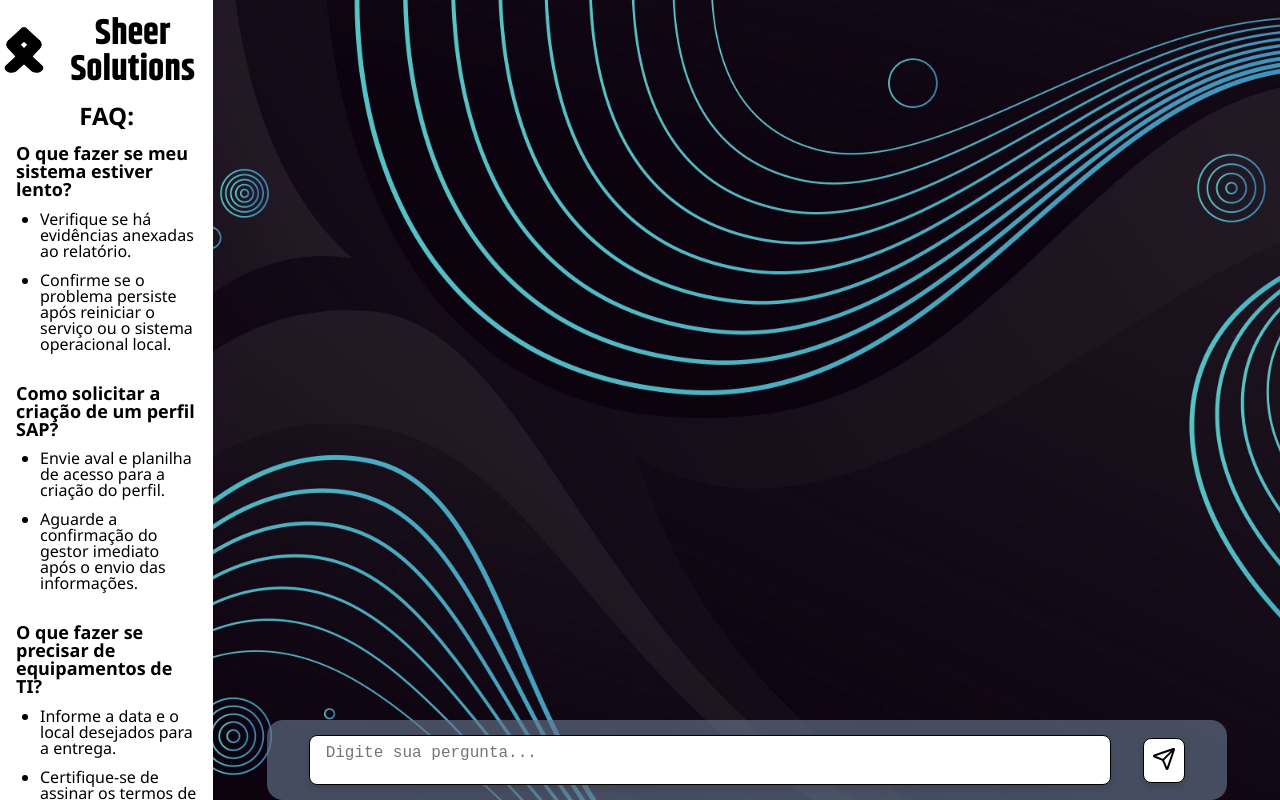
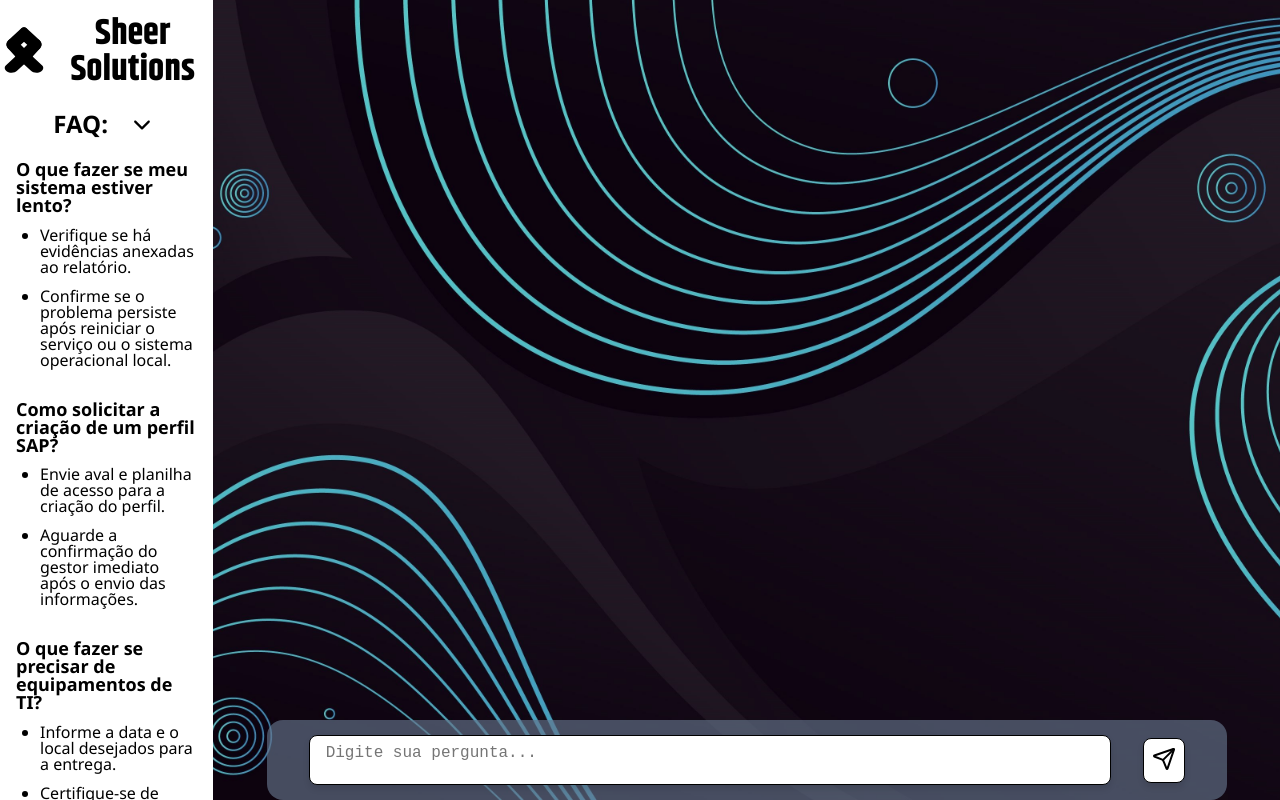
Before and after one commit to Leandro-Sales1/sheersolution, a React (Create React App) app: page / in a window 1280 px wide. Built offline with nearby package versions, Linux system fonts and the light colour scheme.

Commit message:
toggle on FAQ implemented

```diff
--- a/package.json
+++ b/package.json
@@ -8,7 +8,7 @@
     "@testing-library/user-event": "^13.5.0",
     "react": "^18.3.1",
     "react-dom": "^18.3.1",
-    "react-icons": "^5.2.1",
+    "react-icons": "^5.3.0",
     "react-scripts": "5.0.1",
     "web-vitals": "^2.1.4"
   },
--- a/src/components/left-side-bar/LeftSideBar.js
+++ b/src/components/left-side-bar/LeftSideBar.js
@@ -1,7 +1,10 @@
 import './leftSideBar.css'
+import { IoIosArrowDown, IoIosArrowUp } from "react-icons/io";
 import { faqs } from '../../constants/faqs'
+import { useState } from 'react';
 
 export default function LeftSideBar() {
+  const [isFAQOpen, setIsFAQOpen] = useState(true)
 
   return (
     <>
@@ -10,9 +13,15 @@ export default function LeftSideBar() {
           <img alt="logo" className="logo" src="/assets/logo.svg" />
           <h2 className="company-name">Sheer Solutions</h2>
         </div>
+        <div className='faq-menu'>
           <p className="solutions-text">FAQ:</p>
+          <button className="faq-button" onClick={() => setIsFAQOpen(!isFAQOpen)}>
+            {isFAQOpen ? <IoIosArrowDown /> : <IoIosArrowUp />}
+          </button>
+        </div>
         <div className="faq-div">
-          {faqs.map((faq, index) => {
+          {isFAQOpen &&
+            faqs.map((faq, index) => {
               return (
                 <ul key={index} className='faq-question'>
                   {faq.question}
@@ -22,7 +31,7 @@ export default function LeftSideBar() {
               )
             })}
         </div>
-        <div className='collaborator-div'>
+        <div className={`collaborator-div ${!isFAQOpen ? 'faq-closed' : ''}`}>
           <img className='collaborator-img' src='./assets/joaoGomes.png' alt='Imagem do colaborador'></img>
           <h2 className='collaborator-name'>João Gomes</h2>
           <p className='collaborator-title'>Service Desk</p>
--- a/src/components/left-side-bar/leftSideBar.css
+++ b/src/components/left-side-bar/leftSideBar.css
@@ -2,6 +2,7 @@
   width: 16.666667%;
   background-color: white;
   height: 100vh;
+
 }
 
 .logo-container {
@@ -23,11 +24,26 @@
   font-size: 2.25rem;
 }
 
+.faq-menu{
+  display: flex;
+  gap: 1rem;
+  align-items: center;
+  justify-content: center;
+}
+
 .solutions-text {
   font-size: x-large;
   font-weight: 600;
   margin-top: 1rem;
   text-align: center;
+}
+
+.faq-button{
+  border: 0;
+  background-color: transparent;
+  font-size: x-large;
+  cursor: pointer;
+  margin-top: 1.5rem;
 }
 
 .faq-div{
@@ -60,6 +76,10 @@
   text-align: center;
 }
 
+.faq-closed{
+  margin-top: 34.550rem;
+}
+
 .collaborator-img{
   width: 30%;
   height: auto;
```
Also changed, not shown: 2 other files (tests, documents, lock files or other folders). Lines whose indentation alone changed are shown as unchanged.
